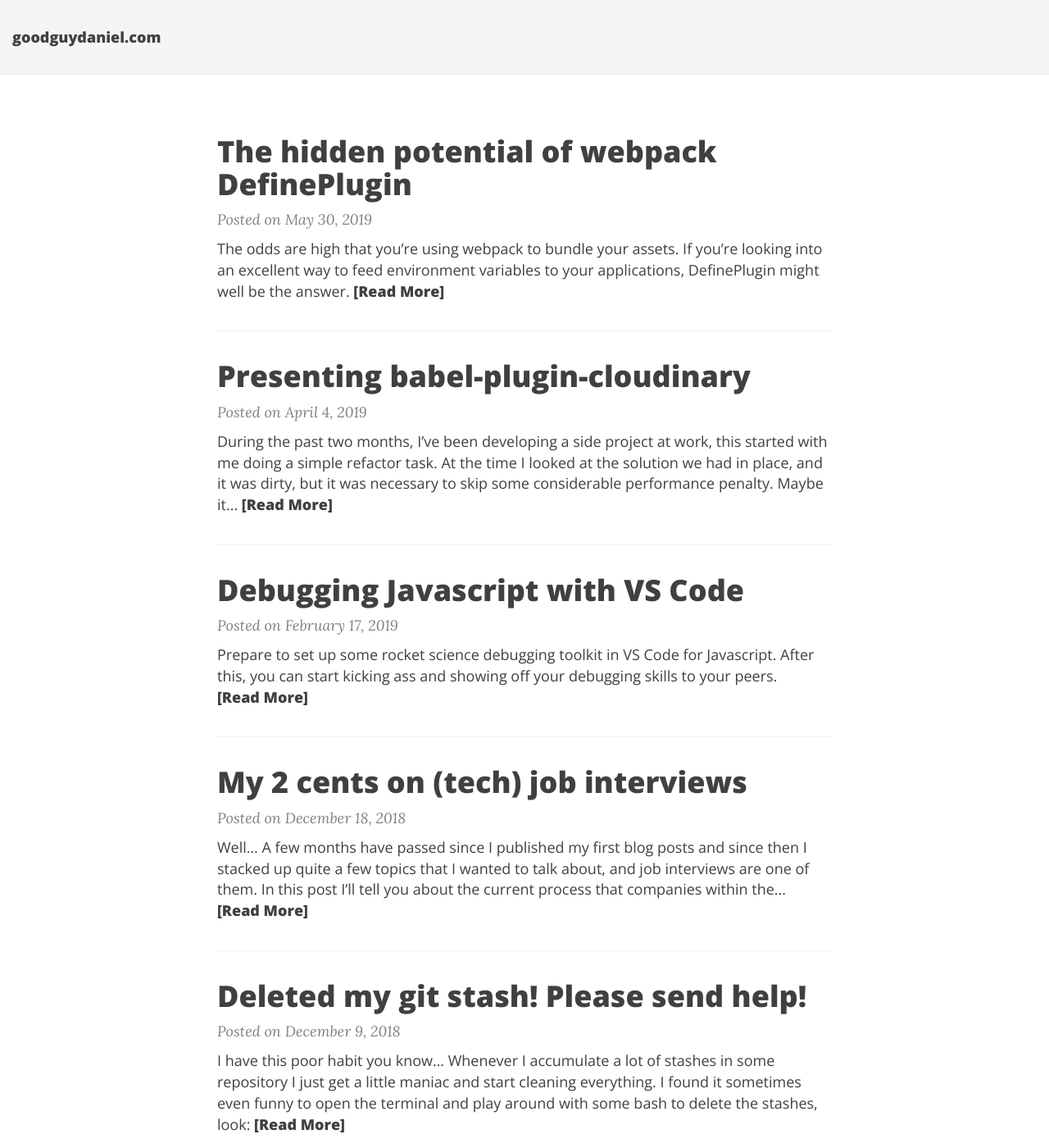
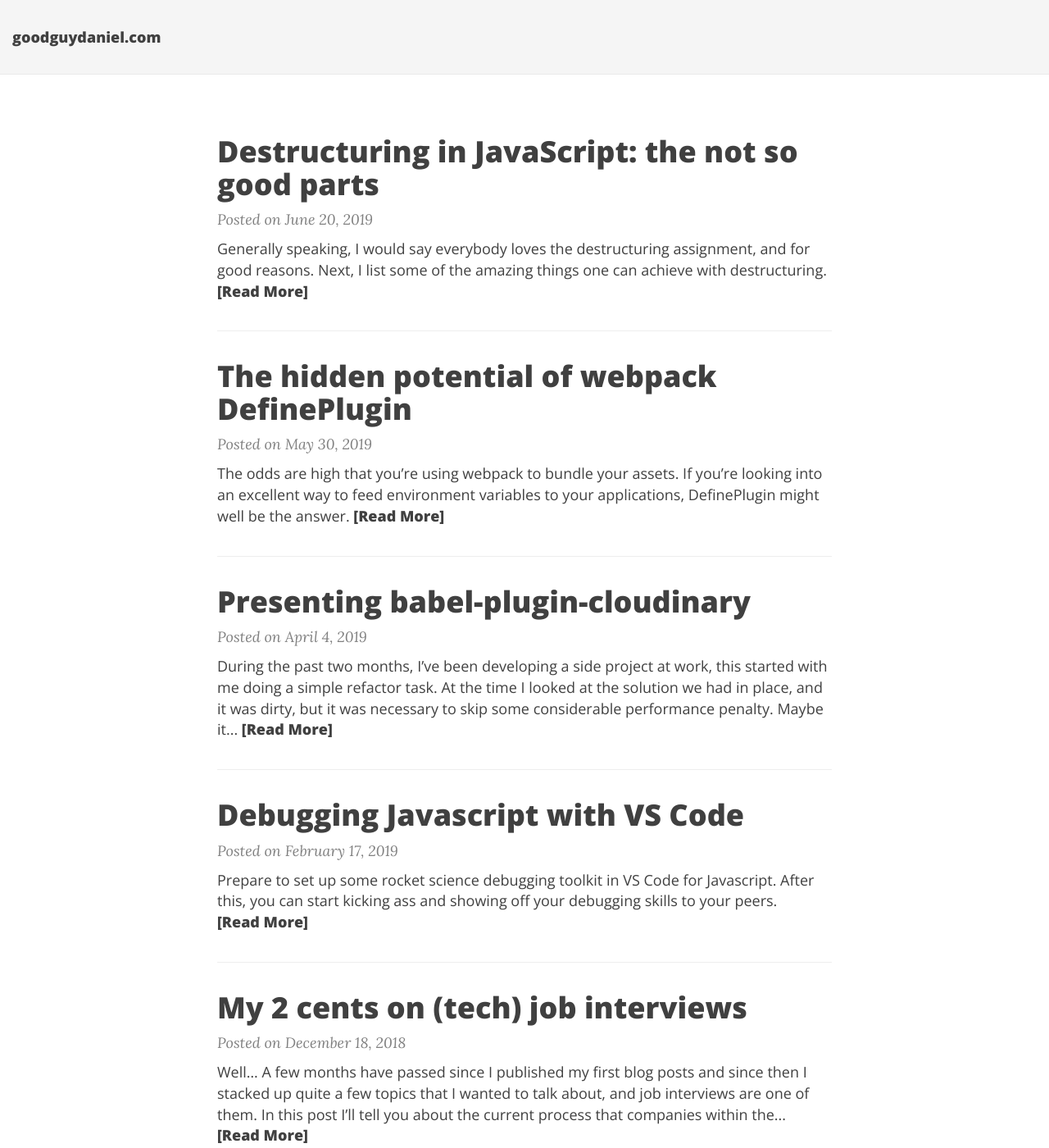
Before and after one commit to danielcaldas/oldblog, a Jekyll site: the page built from index.html, in a window 1280 px wide and 1400 px high. Shown: the whole window at 82% size. Built offline with Jekyll 4.4.1, drawn with Linux system fonts in a browser that asks for light colours; nearby versions of some CDN libraries; the list of posts is cut into pages by our own code; some of the changed lines change nothing that is shown.

Commit message:
Post/destructuring the not so good parts (#20)
* Add production flag on google_analytics

* Add post about destructuring

* Update date in post

* Rename file accordingly

* Update time

````diff
--- a/_includes/google_analytics.html
+++ b/_includes/google_analytics.html
@@ -1,4 +1,4 @@
-{% if site.google_analytics %}
+{% if site.google_analytics and jekyll.environment == 'production' %}
 <!-- Google Analytics -->
 <script>
     (function (i, s, o, g, r, a, m) {
--- /dev/null
+++ b/_posts/2019-06-20-destructuring-the-not-so-good-parts.markdown
@@ -0,0 +1,144 @@
+---
+layout: post
+title:  "Destructuring in JavaScript: the not so good parts"
+date:   2019-06-20 15:30:00 +0100
+categories: jekyll update
+---
+
+Generally speaking, I would say everybody loves the <a href="https://developer.mozilla.org/en-US/docs/Web/JavaScript/Reference/Operators/Destructuring_assignment" target="_blank" title="the destructuring assignment syntax MDN web docs">destructuring assignment</a>, and for good reasons. Next, I list some of the amazing things one can achieve with destructuring.
+
+#### Object destructuring
+```javascript
+const user = { username: 'captain', email: 'captain@email.com', age: 30 };
+const { username, age } = user;
+```
+#### Provide default values
+```javascript
+const user = { email: 'captain@email.com', age: 30 };
+const { username='unknown', age } = user;
+// you can now use username with value 'unknown'
+```
+#### Renaming variables on creation
+```javascript
+const user = { username: 'captain', email: 'captain@email.com', age: 30 };
+const { username, age: userAge } = user;
+// you know have age value 30 in the variable userAge
+```
+#### Nested object destructuring ⚠️
+```javascript
+const user = { username: 'captain', age: { value: 30, label: '30 years old' }};
+const { username, age: { label } } = user;
+// you can now use label directly
+```
+#### Array destructuring
+```javascript
+const rgb = [200, 255, 100];
+const [red, green, blue] = rgb;
+// the variables red, green and blue match the elements order in rgb array
+```
+#### Works with any iterable on the right-side (e.g `Set`)
+```javascript
+let [a, b, c] = "abc"; // ["a", "b", "c"]
+let [one, two, three] = new Set([1, 2, 3]);
+```
+#### Swapping Variables
+```javascript
+let a = 1;
+let b = 2;
+[b, a] = [a, b];
+```
+#### Swapping array positions
+```javascript
+const arr = [1, 3, 2, 4, 5];
+[arr[1], arr[2]] = [arr[2], arr[1]]
+// arr is now [1, 2, 3, 4, 5]
+```
+#### Skipping items ⚠️
+```javascript
+const rgb = [200, 255, 100];
+// skip the first two items
+// assign the only third item to the blue variable
+const [, , blue] = rgb;
+```
+#### Nested array destructuring ⚠️
+```javascript
+const color = ['#FF00FF', [255, 0, 255], 'rgb(255, 0, 255)'];
+// use nested destructuring to assign red, green and blue
+const [hex, [red, green, blue]] = color;
+console.log(hex, red, green, blue); // #FF00FF 255 0 255
+```
+#### Function parameter destructuring ⚠️
+```javascript
+function getUserInfo({ username, email }) {
+    return `Username: ${username}; Email: ${email}`;
+}
+const user = { username: 'captain', email: 'captain@email.com' };
+const userInfo = getUserInfo(user);
+```
+
+## What's not so good here
+
+The most significant dilemma of destructuring it's the fact that relies on properties of nested structures that can only be evaluated at runtime, let me give you an example.
+
+```javascript
+function addEmailToList(list, { email }) {
+    if (email) {
+        list.push(email);
+    }
+}
+const list = ['a@mail.com', 'b@mail.com'];
+const user = undefined;
+
+addEmailToList(list, user);
+// Uncaught TypeError: Cannot destructure property `email` of 'undefined' or 'null'
+```
+
+While if you write this without destructuring, you won't make assumptions on the user, you can double check whether the given user it's valid.
+
+```javascript
+function addEmailToList(list, user) {
+    if (user && user.email) {
+        list.push(user.email);
+    }
+}
+const list = ['a@mail.com', 'b@mail.com'];
+const user = undefined;
+
+addEmailToList(list, user);
+```
+
+### null - a catastrophe waiting to happen
+
+Just a note, for you to be conscious that as in default assignment <a href="https://developer.mozilla.org/en-US/docs/Web/JavaScript/Reference/Functions/Default_parameters" target="_blank" title="default function parameters allow named parameters to be initialized with default values">default parameters</a> the `null` value it's not considered false, thus you can't fall back to some default value in destructuring a property whose value is `null`.
+
+```javascript
+function formatAddress(info) {
+    const { country='-', city='-' } = info;
+    return `${country}, ${city}`;
+}
+
+const info = { country: 'Portugal', city: null };
+const result = formatAddress(info);
+// "Portugal, null" it's what you get instead of "Portugal, -"
+```
+
+Every feature above mentioned features exists for you to use, but we should find a balance (as in everything else in life), and for me, some guidelines help me keep the code in order.
+
+<div style="text-align:center;">
+    <img alt="cat kong fu balance" src="/assets/img/destructuring-the-not-so-good-parts/fat-cat-balance.jpg"/>
+</div>
+<br/>
+
+## The 3 Golden Rules
+
+You might have noticed some previous warning sings ( ⚠️ ) in some of the listed usages of destructuring. I left those signs there because I consider that those features may (potentially) be harmful.
+
+1. **Don't use nested destructuring on data that comes from any external data sources (such as REST APIs, GraphQL endpoints or files)**. You never know when these APIs change their data contracts. Hopefully all of this it's synced between teams, but sometimes we get lost on the tiny details such as that one small property in some nested object that got renamed and instead of using `snake case` it uses now `camel case` just because it made more sense from an aesthetic point of view. Now all your marvelous single page application in burning and falling into pieces because you were unsafely accessing this property when you could have protected yourself against it.
+2. **Don't use nested destructuring on function arguments that have long or complicated signatures**. It makes it super hard to understand what the actually API of the function is, and you might get breaking behavior because someone decided to use your function, but in some edge case they do not provide you the valid input for you to destruct upon.
+3. **Don't use destructuring to retrieve a value if you rely on order.** I listed the possibility of skipping elements with destructuring, it might sound tempting, but you might end up again breaking your website because your simple routine relies on the access of the Nth element of some inputted array. Also, you can still retrieve data out of the array, but it might be that in that position you don't get what you were expecting. If you choose this path, at this point, it should also be arguable that there's something very wrong either with your code or with the data model from where you're your reading data  So use this one with care.
+
+### Sources
+- <a href="https://developer.mozilla.org/en-US/docs/Web/JavaScript/Reference/Operators/Destructuring_assignment" target="_blank" title="the destructuring assignment syntax MDN web docs">*MDN web docs*: Destructuring assignment</a>
+- <a href="https://developer.mozilla.org/en-US/docs/Web/JavaScript/Reference/Operators/Destructuring_assignment" target="_blank" title="medium es6 destructuring the complete guide">ES6 Destructuring: The Complete Guide</a>
+- <a href="https://javascript.info/destructuring-assignment" target="_blank" title="javascript info destructuring assignment">*JAVASCRIPT.INFO*: Destructuring assignment</a>
+- And of course my personal experience on using it 😎
````
Also changed, not shown: assets/img/destructuring-the-not-so-good-parts/fat-cat-balance.jpg (added).
